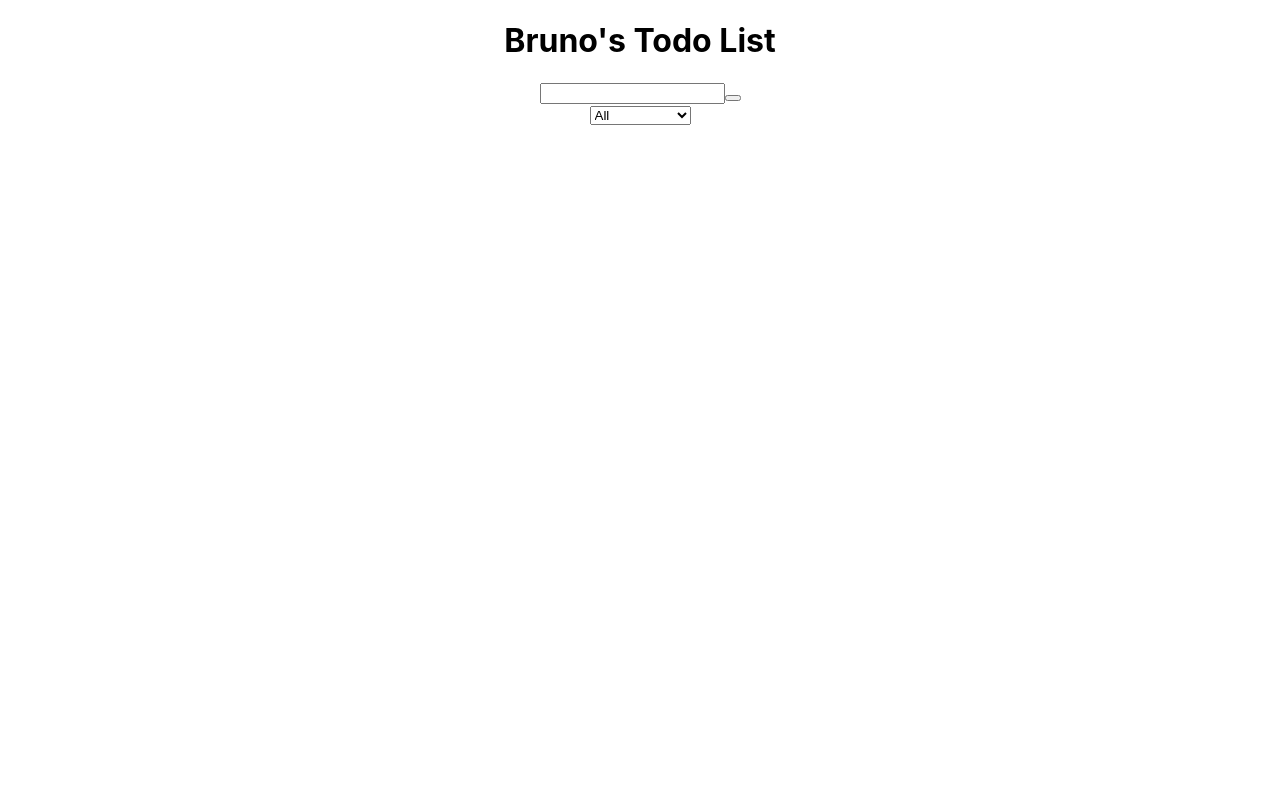
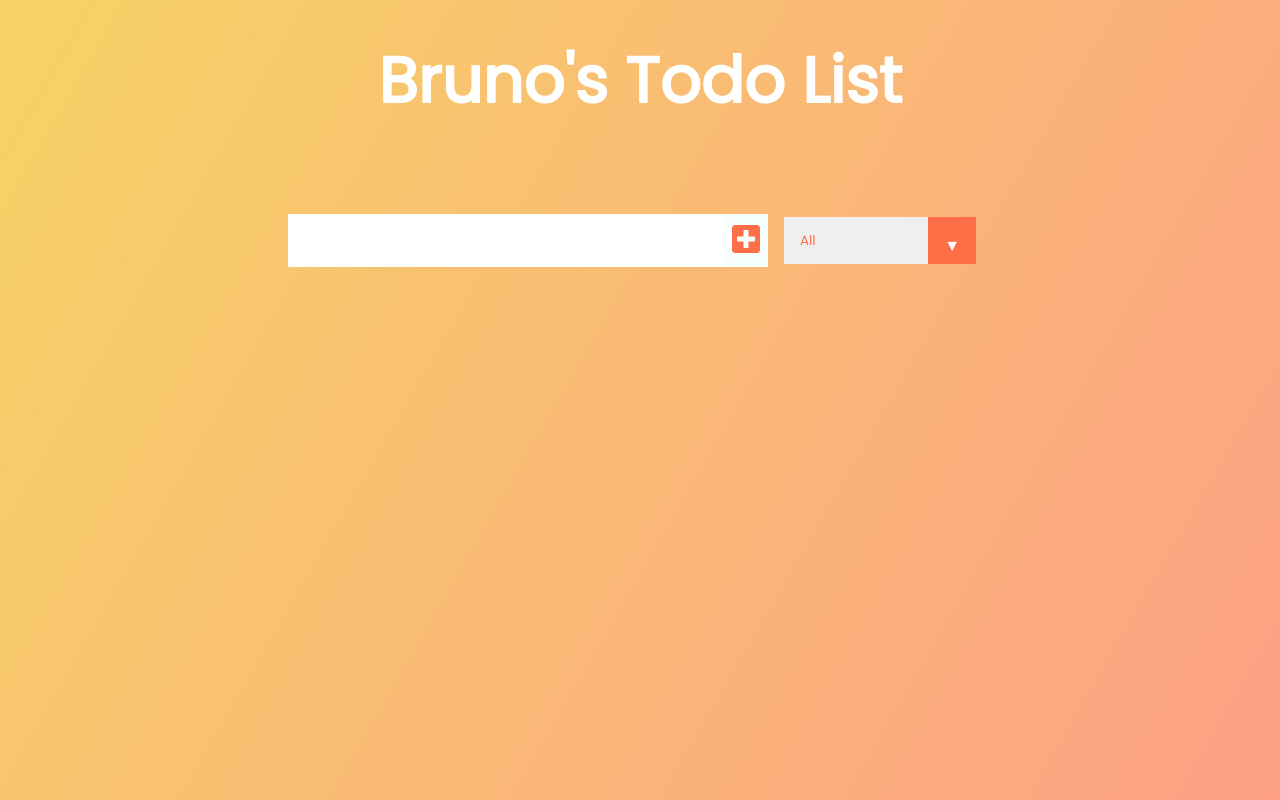
Before and after one commit to brunoestevinho/todo-react, a React (Create React App) app: page / in a window 1280 px wide. Built offline with nearby package versions, Linux system fonts and the light colour scheme.

Commit message:
css & todos logic

```diff
--- a/public/index.html
+++ b/public/index.html
@@ -8,6 +8,16 @@
     <meta
       name="description"
       content="Web site created using create-react-app"
+    />
+    <link
+      href="https://fonts.googleapis.com/css?family=Poppins&display=swap"
+      rel="stylesheet"
+    />
+    <link
+      rel="stylesheet"
+      href="https://cdnjs.cloudflare.com/ajax/libs/font-awesome/5.12.1/css/all.min.css"
+      integrity="sha256-mmgLkCYLUQbXn0B1SRqzHar6dCnv9oZFPEC1g1cwlkk="
+      crossorigin="anonymous"
     />
     <link rel="apple-touch-icon" href="%PUBLIC_URL%/logo192.png" />
     <!--
--- a/src/App.css
+++ b/src/App.css
@@ -1,38 +1,139 @@
-.App {
-  text-align: center;
+* {
+  margin: 0;
+  padding: 0;
+  box-sizing: border-box;
+}
+body {
+  background-image: linear-gradient(120deg, #f6d365 0%, #fda085 100%);
+  color: white;
+  font-family: "Poppins", sans-serif;
+  min-height: 100vh;
+}
+header {
+  font-size: 2rem;
 }
 
-.App-logo {
-  height: 40vmin;
+header,
+form {
+  min-height: 20vh;
+  display: flex;
+  justify-content: center;
+  align-items: center;
+}
+form input,
+form button {
+  padding: 0.5rem;
+  font-size: 2rem;
+  border: none;
+  background: white;
+}
+form button {
+  color: #ff6f47;
+  background: #f7fffe;
+  cursor: pointer;
+  transition: all 0.3s ease;
+}
+form button:hover {
+  background: #ff6f47;
+  color: white;
+}
+.todo-container {
+  display: flex;
+  justify-content: center;
+  align-items: center;
+}
+
+.todo-list {
+  min-width: 30%;
+  list-style: none;
+}
+
+.todo {
+  margin: 0.5rem;
+  background: white;
+  font-size: 1.5rem;
+  color: black;
+  display: flex;
+  justify-content: space-between;
+  align-items: center;
+  transition: all 1s ease;
+}
+.filter-todo {
+  padding: 1rem;
+}
+.todo li {
+  flex: 1;
+}
+
+.trash-btn,
+.complete-btn {
+  background: #ff6f47;
+  color: white;
+  border: none;
+  padding: 1rem;
+  cursor: pointer;
+  font-size: 1rem;
+}
+.complete-btn {
+  background: rgb(11, 212, 162);
+}
+.todo-item {
+  padding: 0rem 0.5rem;
+}
+
+.fa-trash,
+.fa-check {
   pointer-events: none;
 }
 
-@media (prefers-reduced-motion: no-preference) {
-  .App-logo {
-    animation: App-logo-spin infinite 20s linear;
-  }
+.fall {
+  transform: translateY(10rem) rotateZ(20deg);
+  opacity: 0;
 }
 
-.App-header {
-  background-color: #282c34;
-  min-height: 100vh;
-  display: flex;
-  flex-direction: column;
-  align-items: center;
-  justify-content: center;
-  font-size: calc(10px + 2vmin);
-  color: white;
+.completed {
+  text-decoration: line-through;
+  opacity: 0.5;
 }
 
-.App-link {
-  color: #61dafb;
+/*CUSTOM SELECTOR */
+select {
+  -webkit-appearance: none;
+  -moz-appearance: none;
+  -ms-appearance: none;
+  appearance: none;
+  outline: 0;
+  box-shadow: none;
+  border: 0 !important;
+  background-image: none;
 }
 
-@keyframes App-logo-spin {
-  from {
-    transform: rotate(0deg);
-  }
-  to {
-    transform: rotate(360deg);
-  }
+/* Custom Select */
+.select {
+  margin: 1rem;
+  position: relative;
+  overflow: hidden;
 }
+select {
+  color: #ff6f47;
+  font-family: "Poppins", sans-serif;
+  cursor: pointer;
+  width: 12rem;
+}
+/* Arrow */
+.select::after {
+  content: "\25BC";
+  position: absolute;
+  top: 0;
+  right: 0;
+  padding: 1rem;
+  background: #ff6f47;
+  cursor: pointer;
+  pointer-events: none;
+}
+/* Transition */
+/*
+.select:hover::after {
+  transform: scale(1.5);
+}
+*/
--- a/src/App.js
+++ b/src/App.js
@@ -1,15 +1,25 @@
-import React from 'react';
+import React, {useState} from 'react';
 import './App.css';
 
 import Form from "./components/Form";
+import TodoList from "./components/TodoList";
 
 function App() {
+  const [inputText, setInputText] = useState("");
+  const [todos, setTodos] = useState([]);
+
   return (
     <div className="App">
       <header>
         <h1>Bruno's Todo List</h1>
       </header>
-      <Form />
+      <Form
+        inputText={inputText}
+        todos={todos}
+        setTodos={setTodos}
+        setInputText={setInputText}
+      />
+      <TodoList todos={todos}/>
     </div>
   );
 }
--- a/src/components/Form.js
+++ b/src/components/Form.js
@@ -1,10 +1,24 @@
 import React from "react";
 
-const Form = () => {
+const Form = ({inputText, setInputText, todos, setTodos}) => {
+
+    const inputTextHandler = (e) => {
+        console.log(e.target.value);
+        setInputText(e.target.value);
+    };
+    const submitTodoHandler = (e) => {
+        e.preventDefault();
+        setTodos([
+            ...todos,
+            {text: inputText, completed: false, id: Math.floor() * 1000}
+        ]);
+        setInputText("");
+    }
+
     return(
         <form>
-            <input type="text" className="todo-input" />
-            <button className="todo-button" type="submit">
+            <input value={inputText} onChange = {inputTextHandler} type="text" className="todo-input" />
+            <button onClick={submitTodoHandler} className="todo-button" type="submit">
                 <i className = "fas fa-plus-square"></i>
             </button>
             <div className="select">
--- /dev/null
+++ b/src/components/Todo.js
@@ -0,0 +1,19 @@
+import React from "react";
+
+const Todo = () => {
+
+
+    return(
+        <div className="todo">
+            <li className="todo-item">{}</li>
+            <button className="complete-btn">
+                <i className="fas fa-check"></i>
+            </button>
+            <button className="trash-btn">
+                <i className="fas fa-trash"></i>
+            </button>
+        </div>
+    );
+}
+
+export default Todo;
--- a/src/components/TodoList.js
+++ b/src/components/TodoList.js
@@ -0,0 +1,19 @@
+import React from "react";
+
+import Todo from "./Todo";
+
+const TodoList = ({todos}) => {
+
+
+    return(
+        <div className="todo-container">
+            <ul className="todo-list">
+                {todos.map(todo => (
+                    <Todo />
+                ))}
+            </ul>
+        </div>
+    );
+}
+
+export default TodoList;
```
Also changed, not shown: 2 other files (tests, documents, lock files or other folders).
